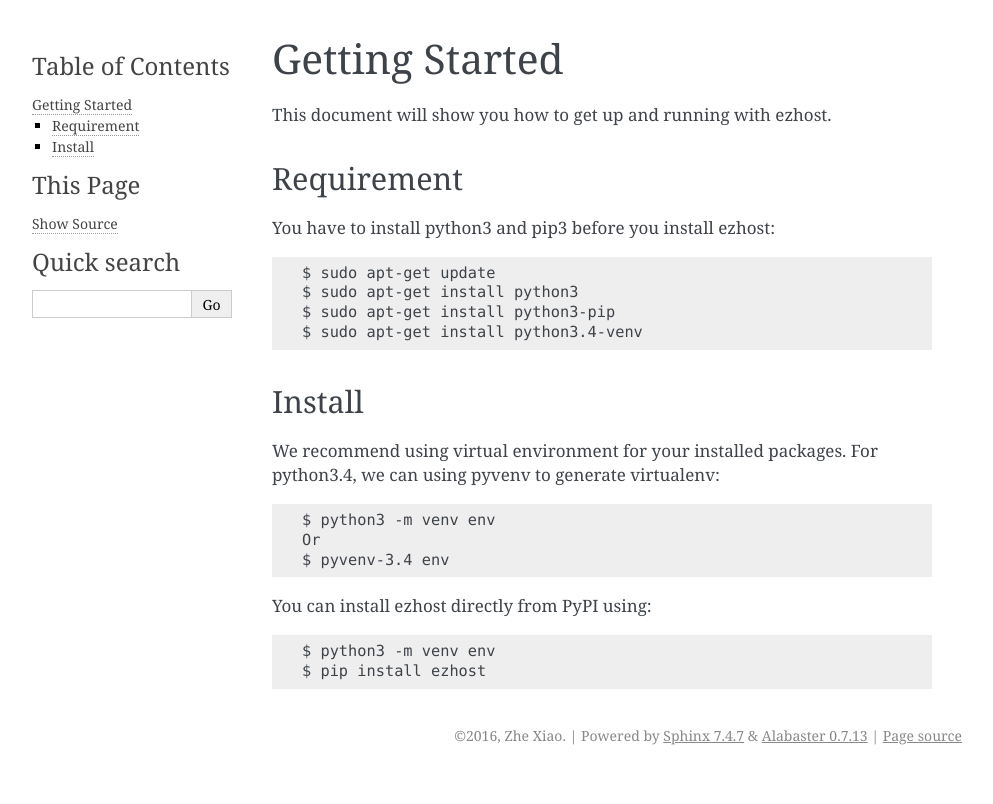
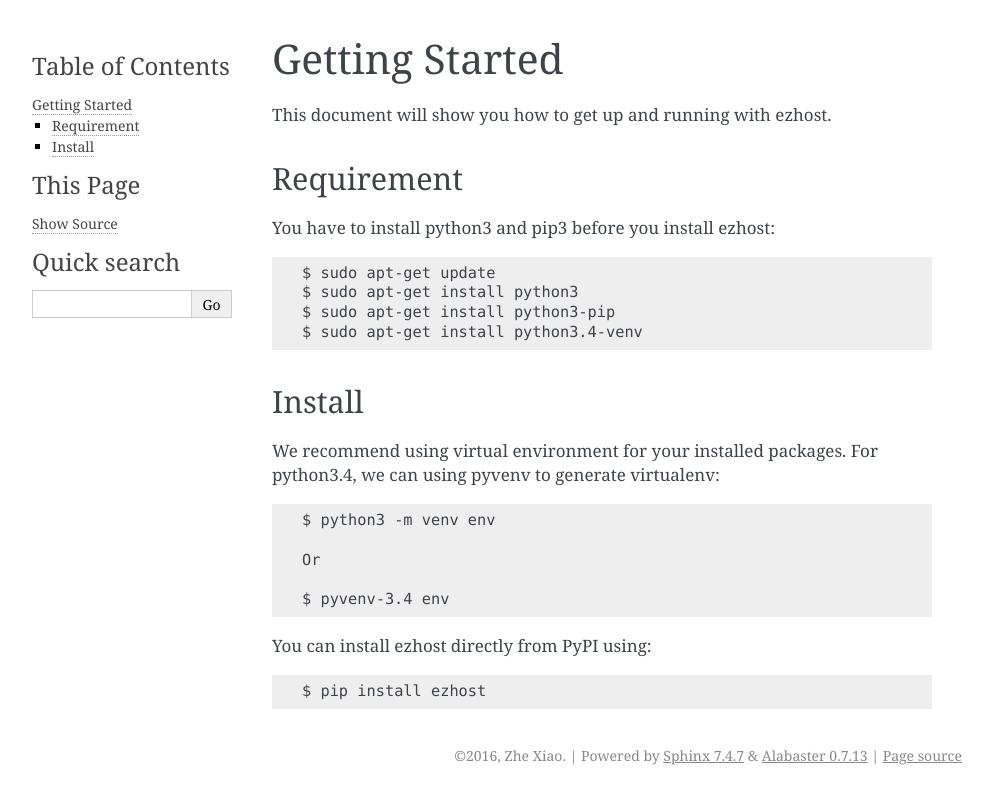
Before and after one commit to zhexiao/ezhost, a Sphinx documentation site: the page built from docs/getting_started.rst, in a window 1280 px wide. Shown: the top 804 px of the page, without its empty margins (148-1141 px from the left). Built offline with Sphinx 7.4.7, drawn with Linux system fonts in a browser that asks for light colours; pages that are not in the unit, such as notebooks, are missing from menus.

Commit message:
Update getting_started.rst

```diff
--- a/docs/getting_started.rst
+++ b/docs/getting_started.rst
@@ -23,12 +23,13 @@ We recommend using virtual environment for your installed packages. For python3.
 .. code-block:: bash
 
    $ python3 -m venv env
+
    Or
+
    $ pyvenv-3.4 env
 
 You can install ezhost directly from PyPI using:
 
 .. code-block:: bash
 
-   $ python3 -m venv env
    $ pip install ezhost
```
